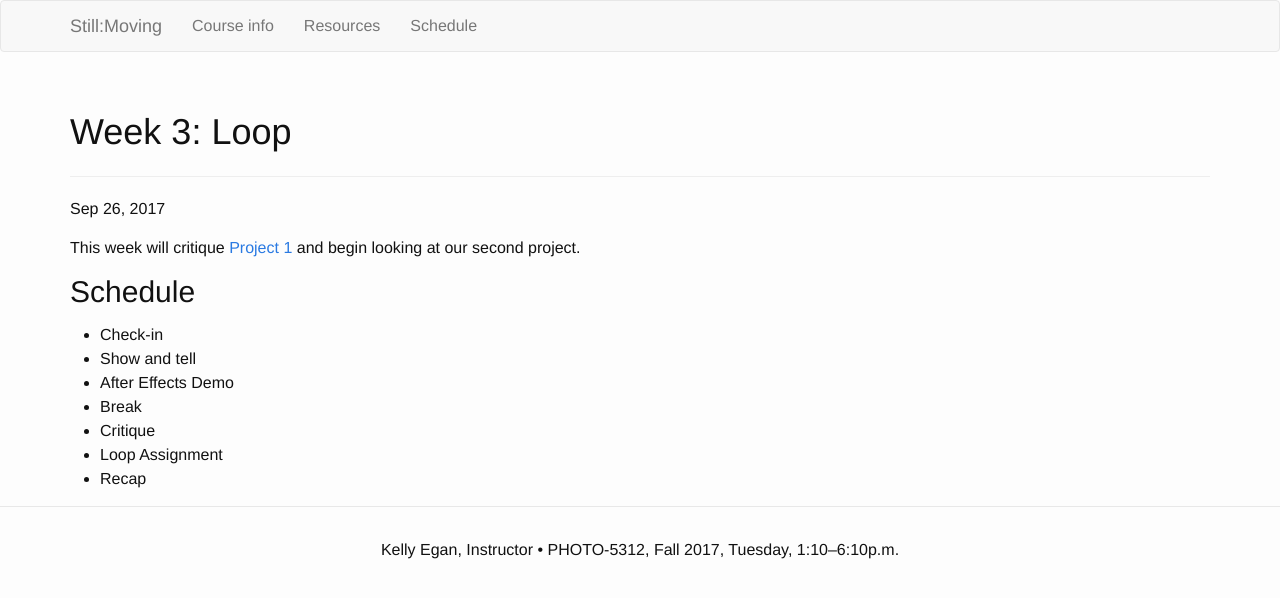
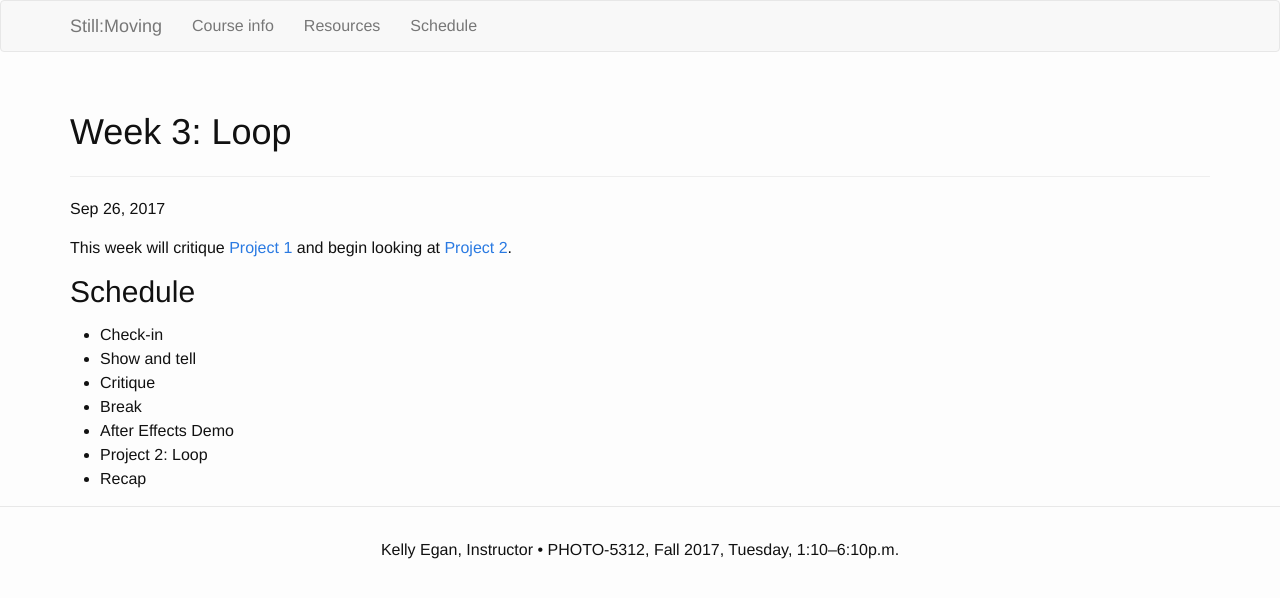
Before and after one commit to kellyegan/StillMoving, a Jekyll site: the page built from _posts/2017-09-26-loops.md, in a window 1280 px wide. Shown: the top 598 px of the page. Built offline with Jekyll 4.4.1, drawn with Linux system fonts in a browser that asks for light colours.

Commit message:
Add project 2

```diff
--- a/_posts/2017-09-26-loops.md
+++ b/_posts/2017-09-26-loops.md
@@ -5,14 +5,14 @@ date:   2017-09-26
 categories: week
 ---
 
-This week will critique [Project 1](/StillMoving/Assignments/Project-1.html) and begin looking at our second project.
+This week will critique [Project 1](/StillMoving/Assignments/Project-1.html) and begin looking at [Project 2](/StillMoving/Assignments/Project-2.html).
 
 ## Schedule
 
 * Check-in
 * Show and tell
+* Critique
+* Break
 * After Effects Demo
-* Break
-* Critique
-* Loop Assignment
+* Project 2: Loop
 * Recap
--- a/schedule.html
+++ b/schedule.html
@@ -70,7 +70,7 @@ permalink: /schedule/
       </ul>
     </td>
     <td class="due-cell">
-      <p>Project 2: Loop</p>
+      <p><a href="/StillMoving/Assignments/Project-2.html">Project 2: Loop</a></p>
     </td>
   </tr>
   <tr>
```
Also changed, not shown: Assignments/Project-2.md (added, +13 -0 lines).
